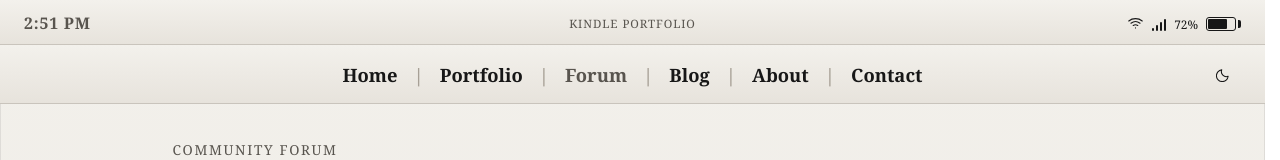
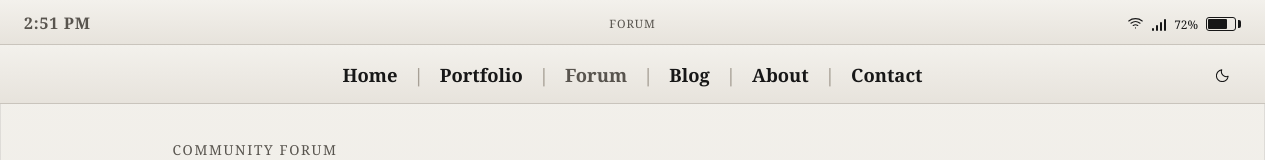
Before and after one commit to Allono07/portfolio_new, a React (Vite) app: page /forum in a window 1280 px wide. Shown: the top 160 px of the page. Built offline with nearby package versions, Linux system fonts and the light colour scheme; no server answers; the database is empty.

Commit message:
pathname update for forum

```diff
--- a/src/components/StatusBar.js
+++ b/src/components/StatusBar.js
@@ -26,7 +26,10 @@ function getScreenLabel(pathname) {
     return 'Contact';
   }
 
-  return 'Kindle Portfolio';
+    if (pathname === '/forum') {
+    return 'Forum';
+  }
+  return 'Portfolio';
 }
 
 function formatTime(date) {
```
